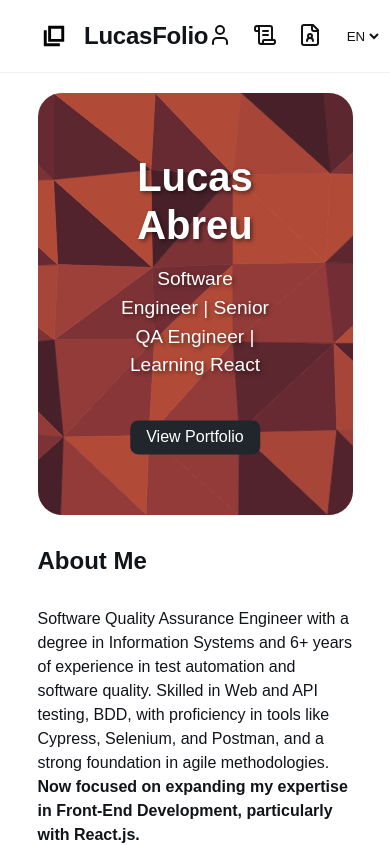
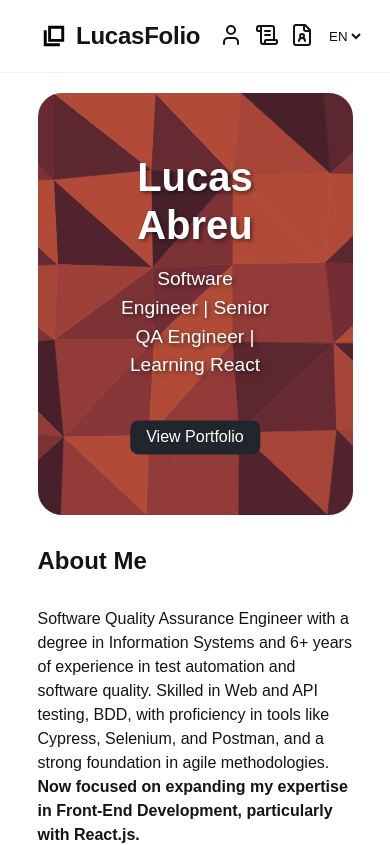
Before and after one commit to lucashabreu22/lucas-portfolio, a React (Vite) app: page / in a window 390 px wide. Shown: the top 845 px of the page. Built offline with nearby package versions, Linux system fonts and the light colour scheme.

Commit message:
navbar changin padding mobile version

```diff
--- a/src/components/Header/style.css
+++ b/src/components/Header/style.css
@@ -18,7 +18,7 @@
   font-size: 1rem;
   line-height: 1.25;
   letter-spacing: -0.015em;
-  gap: 1rem;
+  gap: 0.5rem;
 }
 
 .menuContent {
@@ -62,7 +62,8 @@
 
   .menu-icon {
     display: flex;
-    gap: 1.3rem;
+    gap: 0.7rem;
+    padding-left: 1.2rem;
   }
 
   .menu-icon a {
```
